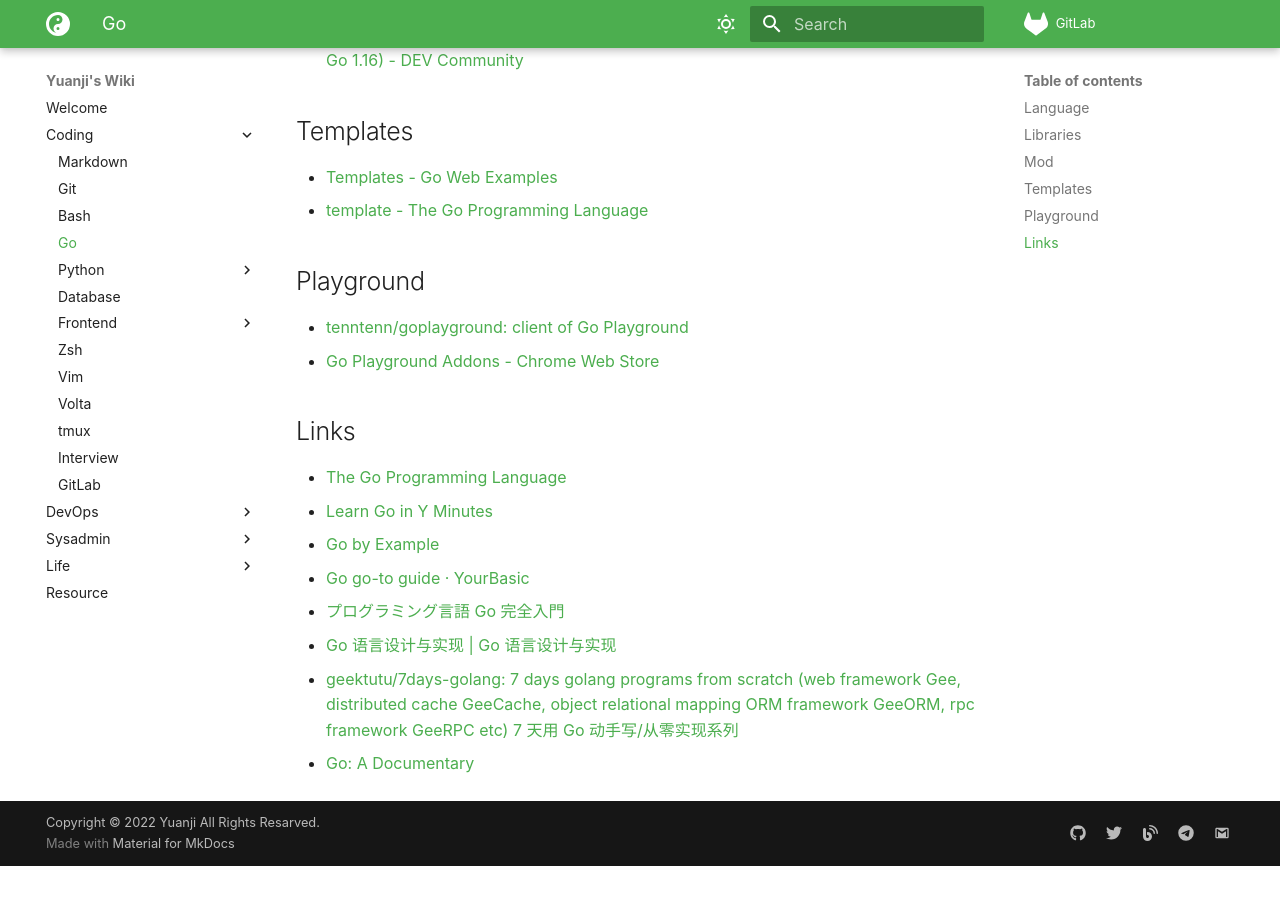
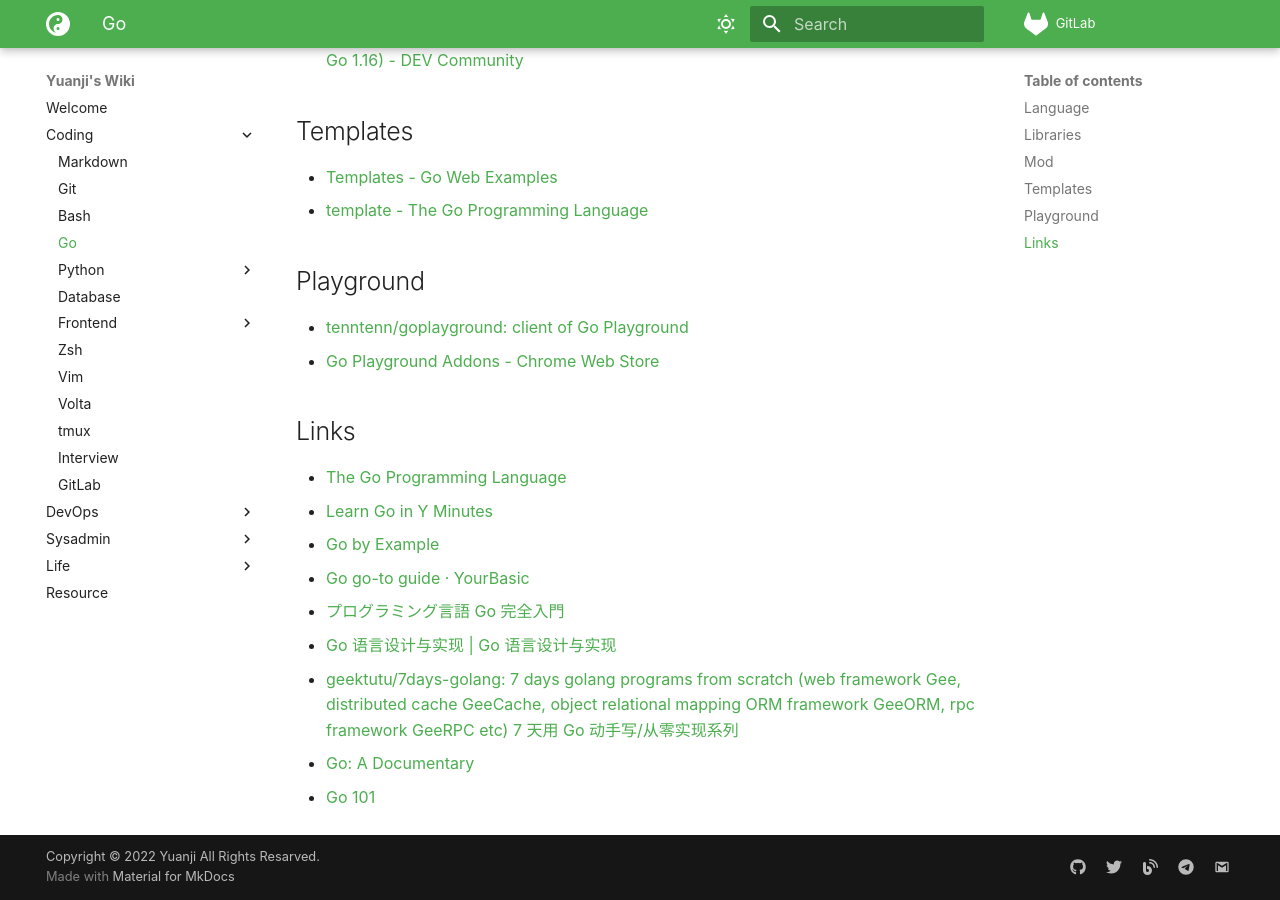
Before and after one commit to yuanji-dev/wiki, an MkDocs documentation site: the page built from docs/coding/go.md, in a window 1280 px wide and 900 px high, scrolled down 694 px. Built offline with MkDocs 1.6.1 and Material for MkDocs 9.7.7, drawn with Linux system fonts in a browser that asks for light colours; some web fonts are replaced; comment, search, counter and statistics services are not loaded; before the commit the page ends 1560 px from its top, so only the background shows below that.

Commit message:
feat(go): update go.md

```diff
--- a/docs/coding/go.md
+++ b/docs/coding/go.md
@@ -38,3 +38,4 @@
 - [Go 语言设计与实现 | Go 语言设计与实现](https://draveness.me/golang/)
 - [geektutu/7days-golang: 7 days golang programs from scratch (web framework Gee, distributed cache GeeCache, object relational mapping ORM framework GeeORM, rpc framework GeeRPC etc) 7 天用 Go 动手写/从零实现系列](https://github.com/geektutu/7days-golang)
 - [Go: A Documentary](https://golang.design/history/)
+- [Go 101](https://go101.org/)
```
